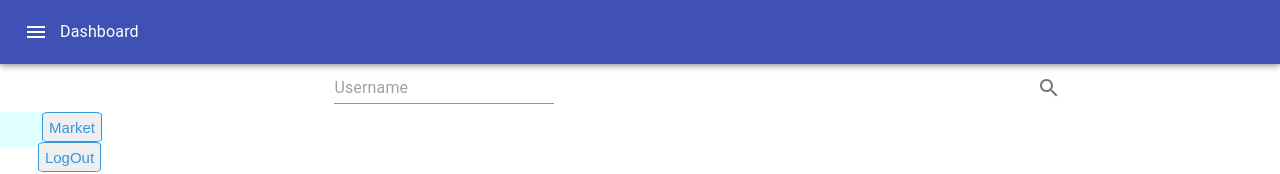
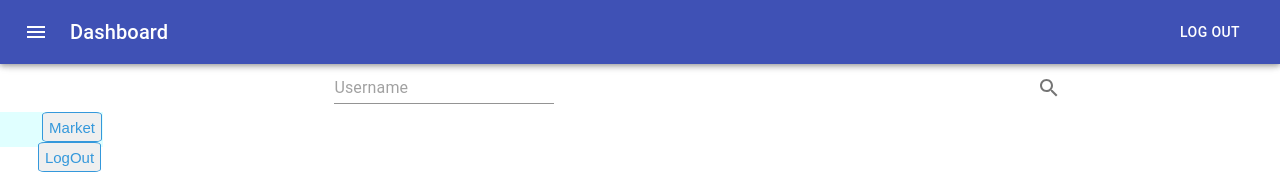
Before and after one commit to Falanke21/REM-demo-website, a React (Create React App) app in the folder fgnb/: page /admindash in a window 1280 px wide. Shown: the top 174 px of the page. Built offline with nearby package versions, Linux system fonts and the light colour scheme.

Commit message:
Added log out button in admin dashboard

```diff
--- a/fgnb/src/AdminDashBoard.js
+++ b/fgnb/src/AdminDashBoard.js
@@ -1,4 +1,5 @@
 import React from "react";
+import { Link, Redirect } from "react-router-dom";
 import {
     AppBar,
     Toolbar,
@@ -6,6 +7,7 @@ import {
     Drawer,
     Paper,
     Typography,
+    Button,
     List,
     ListItem,
     ListItemIcon,
@@ -37,16 +39,32 @@ class AdminDashBoard extends React.Component {
     render() {
         return (
             <div>
-                <AppBar>
+                <AppBar style={{ flexGrow: 1 }}>
                     <Toolbar>
                         <IconButton
+                            style={{ marginRight: 10 }}
                             edge="start"
                             color="inherit"
                             onClick={this.toggleDrawer(true)}
                         >
                             <MenuIcon />
                         </IconButton>
-                        <Typography>Dashboard</Typography>
+                        <Typography
+                            variant="h6"
+                            style={{ flexGrow: 1 }}
+                            align="left"
+                        >
+                            Dashboard
+                        </Typography>
+                        <Button
+                            color="inherit"
+                            onClick={() => {
+                                this.props.history.push("/");
+                            }}
+                            variant="inherit"
+                        >
+                            Log out
+                        </Button>
                     </Toolbar>
                 </AppBar>
                 <Toolbar />
```
